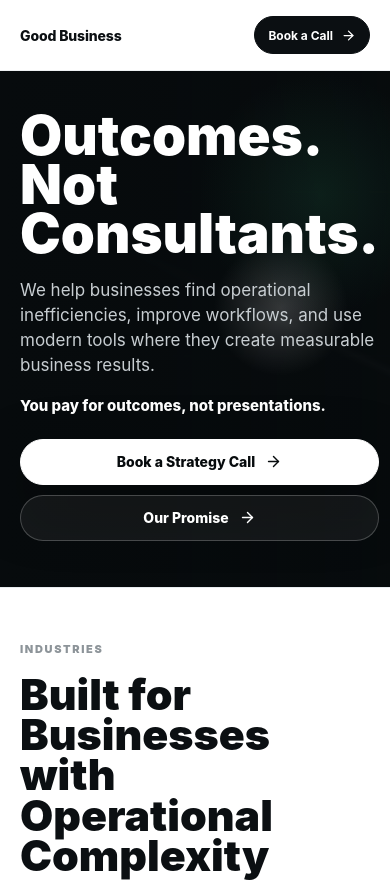
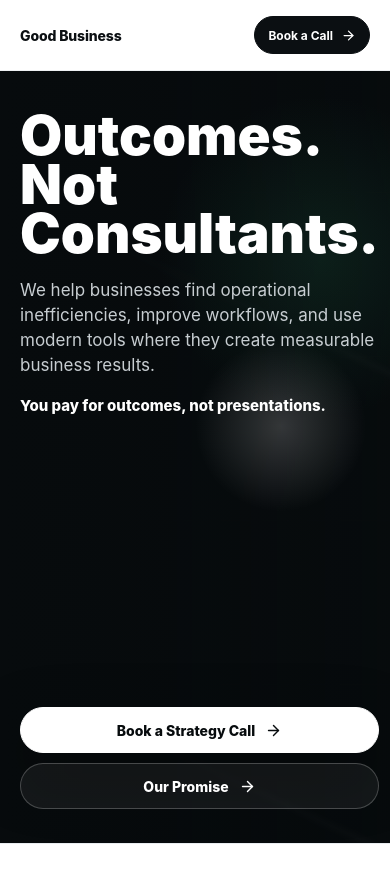
Before and after one commit to briantraudt/goodbusiness, a Next.js app: page / in a window 390 px wide. Shown: the top 882 px of the page. Built offline with nearby package versions, Linux system fonts and the light colour scheme.

Commit message:
Stretch mobile hero to first viewport

```diff
--- a/app/globals.css
+++ b/app/globals.css
@@ -3085,8 +3085,15 @@ a {
 
 @media (max-width: 520px) {
   .quiet-hero {
-    gap: 30px;
-    padding: 40px 20px 46px;
+    min-height: calc(100svh - 72px);
+    gap: 0;
+    padding: 40px 20px 34px;
+  }
+
+  .quiet-hero-copy {
+    display: flex;
+    min-height: calc(100svh - 146px);
+    flex-direction: column;
   }
 
   .quiet-hero h1 {
@@ -3100,6 +3107,11 @@ a {
 
   .brand-promise {
     margin-top: 18px;
+  }
+
+  .quiet-hero .hero-actions {
+    margin-top: auto;
+    padding-top: 30px;
   }
 
   .outcome-signal {
```
